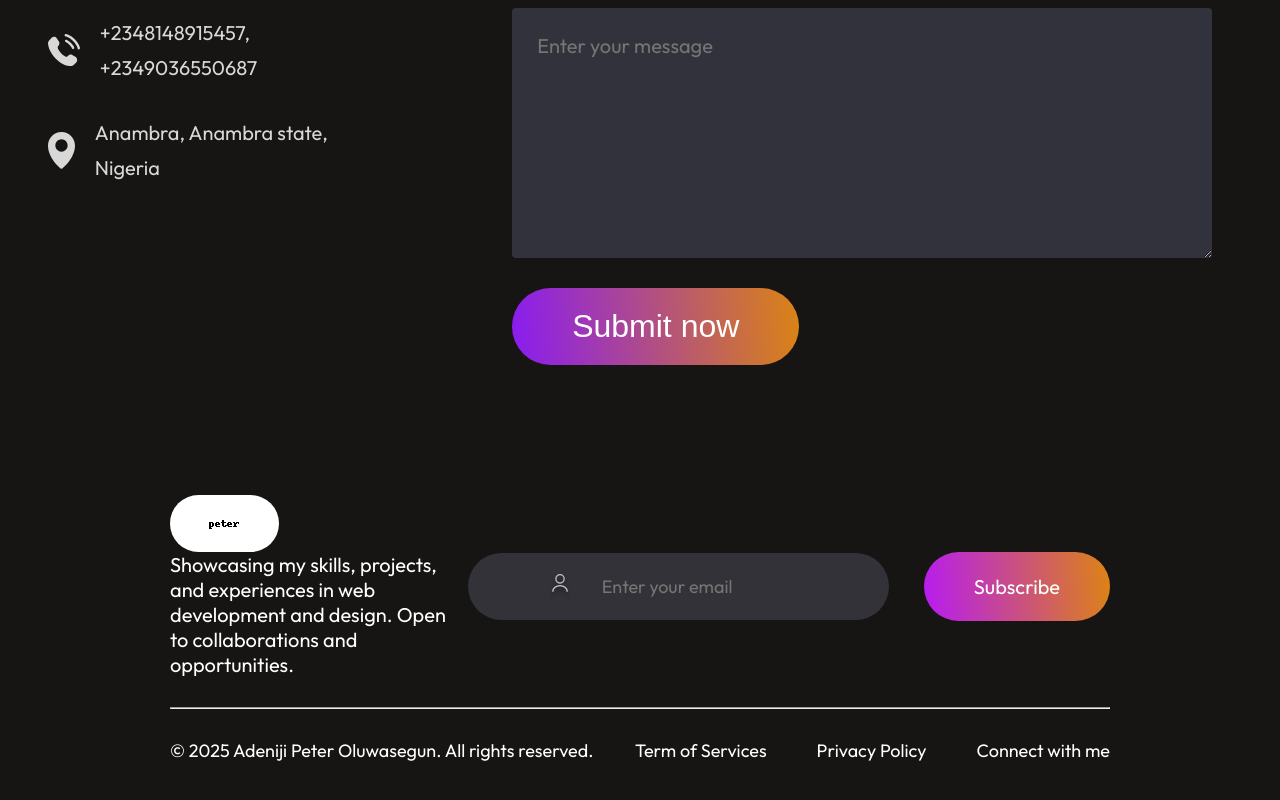
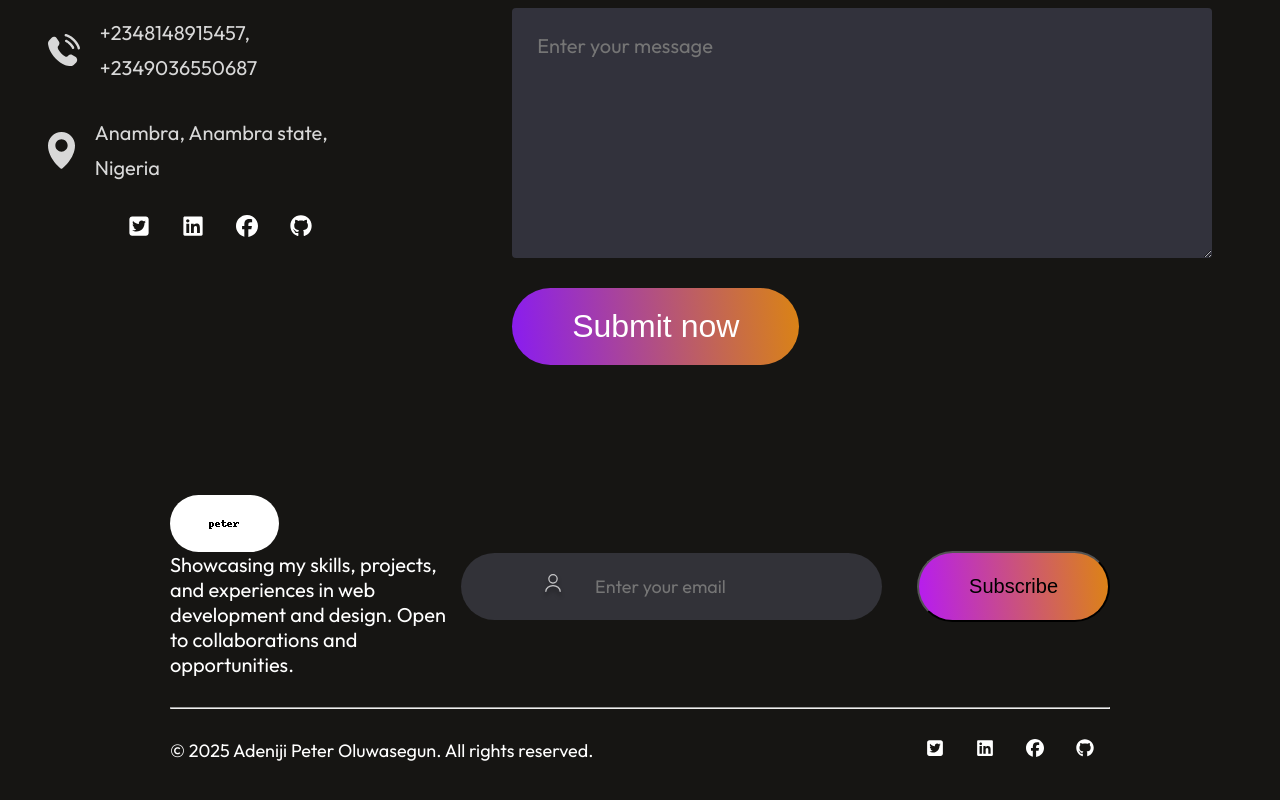
Before and after one commit to AGpeter2018/my-portfolio, a React (Vite) app: page / in a window 1280 px wide. Shown: the part 5382-6182 px from the top of the page. Built offline with nearby package versions, Linux system fonts and the light colour scheme.

Commit message:
added social icons

```diff
--- a/package.json
+++ b/package.json
@@ -13,7 +13,9 @@
     "@formspree/react": "^3.0.0",
     "react": "^19.1.1",
     "react-anchor-link-smooth-scroll": "^1.0.12",
-    "react-dom": "^19.1.1"
+    "react-dom": "^19.1.1",
+    "react-icon": "^1.0.0",
+    "react-icons": "^5.5.0"
   },
   "devDependencies": {
     "@eslint/js": "^9.33.0",
--- a/src/components/content-details-component/content-detail.component.jsx
+++ b/src/components/content-details-component/content-detail.component.jsx
@@ -3,6 +3,8 @@ import React from "react";
 import mail from "../../assets/mail_icon.svg";
 import location from "../../assets/location_icon.svg";
 import call from "../../assets/call_icon.svg";
+
+import SocialIcon from "../social-icon-component/social-icon.component";
 
 import "./content.style.css";
 
@@ -23,6 +25,7 @@ const ContentDetail = () => {
           </div>
         );
       })}
+      <SocialIcon />
     </div>
   );
 };
--- a/src/components/footer-component/footer.component.jsx
+++ b/src/components/footer-component/footer.component.jsx
@@ -2,6 +2,7 @@ import React from "react";
 
 import FooterLogo from "../../assets/peter_logo.png";
 import UserIcon from "../../assets/user_icon.svg";
+import SocialIcon from "../social-icon-component/social-icon.component";
 import "./footer.style.css";
 
 const Footer = () => {
@@ -15,13 +16,19 @@ const Footer = () => {
             and design. Open to collaborations and opportunities.
           </p>
         </div>
-        <div className="footer-top_right">
+        <form
+          action="https://formspree.io/f/movnookg" // your endpoint URL
+          method="POST"
+          className="footer-top_right"
+        >
           <div className="footer-email_input">
             <img src={UserIcon} alt="" />
-            <input type="email" placeholder="Enter your email" />
+            <input type="email" placeholder="Enter your email" name="email" />
           </div>
-          <div className="footer-sub">Subscribe</div>
-        </div>
+          <button type="submit" className="footer-sub">
+            Subscribe
+          </button>
+        </form>
       </div>
       <hr />
       <div className="footer-bottom">
@@ -29,9 +36,7 @@ const Footer = () => {
           © 2025 Adeniji Peter Oluwasegun. All rights reserved.
         </p>
         <div className="footer-bottom_right">
-          <p>Term of Services</p>
-          <p>Privacy Policy</p>
-          <p>Connect with me</p>
+          <SocialIcon className="footer-icon" />
         </div>
       </div>
     </div>
--- a/src/components/nav-bar component.jsx
+++ b/src/components/nav-bar component.jsx
@@ -5,6 +5,8 @@ import logo from "../assets/peter_logo.png";
 import underline from "../assets/nav_underline.svg";
 import menu_open from "../assets/menu_open.svg";
 import menu_close from "../assets/menu_close.svg";
+
+import SocialIcon from "./social-icon-component/social-icon.component";
 
 import "./nav-bar.style.css";
 
@@ -66,6 +68,9 @@ const NavBar = () => {
           </AnchorLink>
           {menu === "contact" ? <img src={underline} alt="" /> : ""}
         </li>
+        <div className="nav-social">
+          <SocialIcon />
+        </div>
       </ul>
       <div className="nav-connect">
         {" "}
--- a/src/components/nav-bar.style.css
+++ b/src/components/nav-bar.style.css
@@ -59,6 +59,10 @@
   display: none;
 }
 
+.nav-social {
+  display: none;
+}
+
 @media (max-width: 768px) {
   .nav-bar {
     margin: 20px 50px;
@@ -102,4 +106,9 @@
     flex-direction: row;
     gap: 20px;
   }
+
+  .nav-social {
+    display: block;
+    padding-right: 55px;
+  }
 }
--- /dev/null
+++ b/src/components/social-icon-component/social-icon.component.jsx
@@ -0,0 +1,47 @@
+import React from "react";
+
+import {
+  FaSquareTwitter,
+  FaLinkedin,
+  FaFacebook,
+  FaGithub,
+} from "react-icons/fa6";
+
+import "./social-icon.style.css";
+
+const SocialIcon = () => {
+  return (
+    <div className="social">
+      <a
+        href="https://x.com/AdenijiPet52714?t=7p0vbj0_F1RqAuiDu_q63w&s=09"
+        target="_blank"
+        rel="noopener noreferrer"
+      >
+        <FaSquareTwitter />
+      </a>
+      <a
+        href="https://www.linkedin.com/in/adeniji-peter-6342511bb?utm_source=share&utm_campaign=share_via&utm_content=profile&utm_medium=android_app"
+        target="_blank"
+        rel="noopener noreferrer"
+      >
+        <FaLinkedin />
+      </a>
+      <a
+        href="https://www.facebook.com/share/19SpeJJfT8/"
+        target="_blank"
+        rel="noopener noreferrer"
+      >
+        <FaFacebook />
+      </a>
+      <a
+        href="https://github.com/AGpeter2018"
+        target="_blank"
+        rel="noopener noreferrer"
+      >
+        <FaGithub />
+      </a>
+    </div>
+  );
+};
+
+export default SocialIcon;
--- /dev/null
+++ b/src/components/social-icon-component/social-icon.style.css
@@ -0,0 +1,12 @@
+.social {
+  margin-left: 4rem;
+}
+
+.social a {
+  padding: 0 1rem;
+  color: white;
+}
+
+.social a:hover {
+  color: gray;
+}
```
Also changed, not shown: 1 other file (tests, documents, lock files or other folders).
